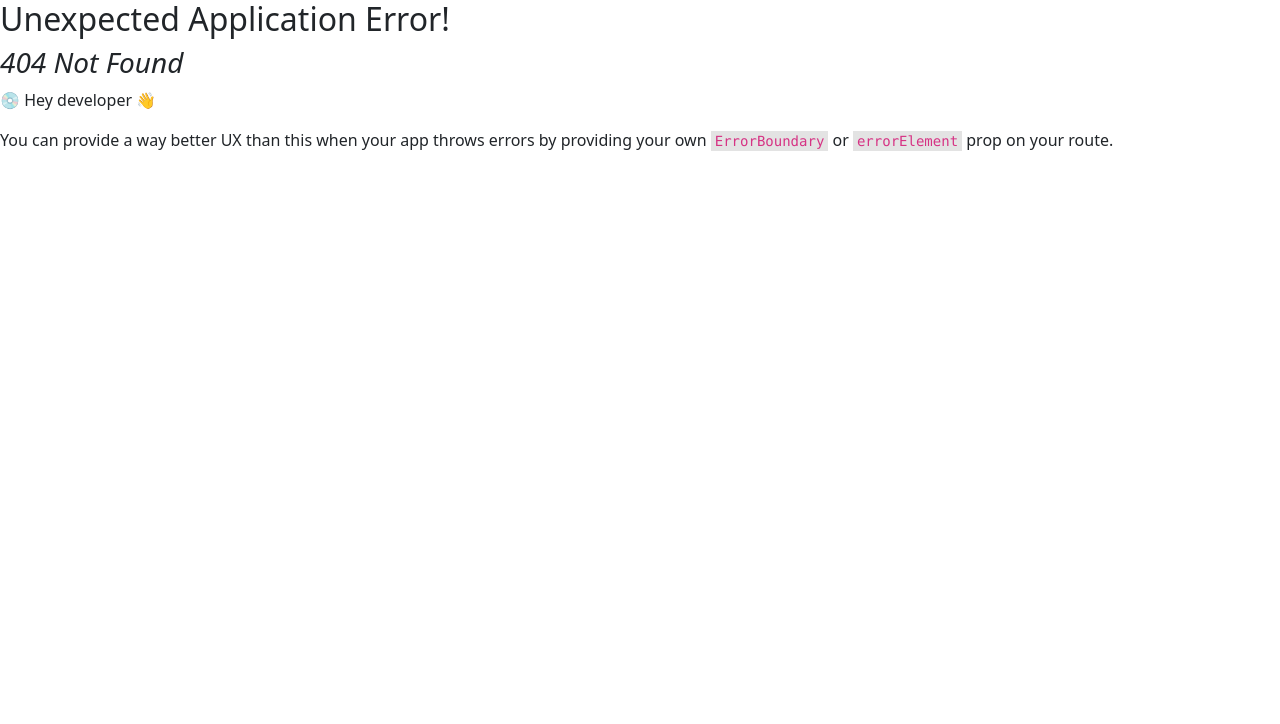
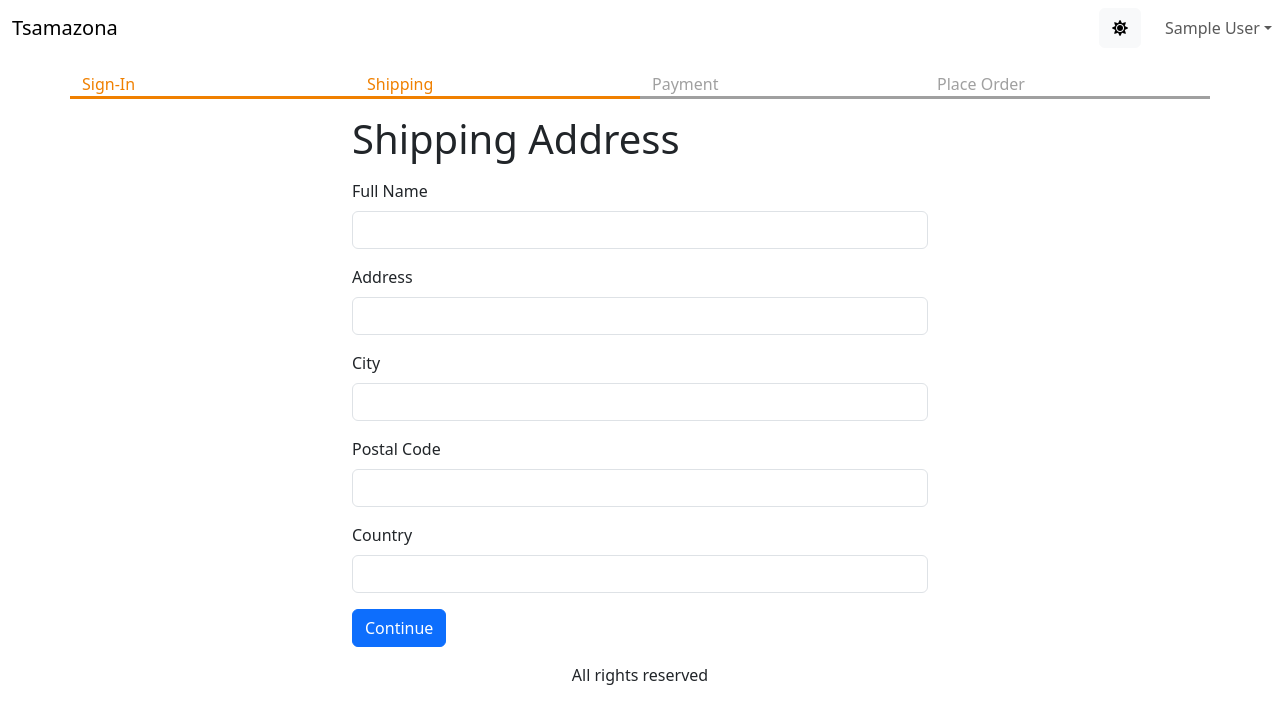
Before and after one commit to A-Ghoujal/ts-mern-amazona, a React (Vite) app in the folder frontend/: page /shipping in a window 1280 px wide. Before the commit this address had no page. Shown: the top 724 px of the page. Built offline with nearby package versions, Linux system fonts and the light colour scheme; sample sign-in values are in the browser's storage.

Commit message:
Create Shipping Page

```diff
--- a/frontend/src/Store.tsx
+++ b/frontend/src/Store.tsx
@@ -1,6 +1,6 @@
 /* eslint-disable no-case-declarations */
 import React from 'react'
-import { Cart, CartItem } from './types/Cart'
+import { Cart, CartItem, ShippingAddress } from './types/Cart'
 import { UserInfo } from './types/UserInfo'
 
 type AppState = {
@@ -43,7 +43,7 @@
   | { type: 'CART_REMOVE_ITEM'; payload: CartItem }
   | { type: 'USER_SIGNIN'; payload: UserInfo }
   | { type: 'USER_SIGNOUT' }
-
+  | { type: 'SAVE_SHIPPING_ADDRESS'; payload: ShippingAddress }
 function reducer(state: AppState, action: Action): AppState {
   switch (action.type) {
     case 'SWITCH_MODE':
@@ -96,6 +96,14 @@
             totalPrice: 0,
           },
         }
+        case 'SAVE_SHIPPING_ADDRESS':
+          return {
+            ...state,
+            cart: {
+              ...state.cart,
+              shippingAddress: action.payload,
+            },
+          }
     default:
       return state
   }
--- /dev/null
+++ b/frontend/src/components/CheckoutSteps.tsx
@@ -0,0 +1,17 @@
+import { Col, Row } from 'react-bootstrap'
+
+export default function CheckoutSteps(props: {
+  step1?: boolean
+  step2?: boolean
+  step3?: boolean
+  step4?: boolean
+}) {
+  return (
+    <Row className="checkout-steps">
+      <Col className={props.step1 ? 'active' : ''}>Sign-In</Col>
+      <Col className={props.step2 ? 'active' : ''}>Shipping</Col>
+      <Col className={props.step3 ? 'active' : ''}>Payment</Col>
+      <Col className={props.step4 ? 'active' : ''}>Place Order</Col>
+    </Row>
+  )
+}
--- a/frontend/src/index.css
+++ b/frontend/src/index.css
@@ -27,3 +27,12 @@
 .small-container {
   max-width: 600px;
 }
+
+.checkout-steps > div {
+  border-bottom: 0.2rem solid #a0a0a0;
+  color: #a0a0a0;
+}
+.checkout-steps > div.active {
+  border-bottom: 0.2rem solid #f08000;
+  color: #f08000;
+}
--- a/frontend/src/main.tsx
+++ b/frontend/src/main.tsx
@@ -18,7 +18,7 @@
 import CartPage from './pages/CartPage';
 import SigninPage from './pages/SigninPage'
 import SignupPage from './pages/SignupPage'
-
+import ShippingAddressPage from './pages/ShippingAddressPage'
 
 const router = createBrowserRouter(
   createRoutesFromElements(
@@ -28,6 +28,7 @@
       <Route path="cart" element={<CartPage />} />
       <Route path="signin" element={<SigninPage />} />
       <Route path="signup" element={<SignupPage />} />
+      <Route path="shipping" element={<ShippingAddressPage />} />
     </Route>
 ));
 
--- /dev/null
+++ b/frontend/src/pages/ShippingAddressPage.tsx
@@ -0,0 +1,112 @@
+import { useContext, useEffect, useState } from 'react'
+import { Button, Form } from 'react-bootstrap'
+import { Helmet } from 'react-helmet-async'
+import { useNavigate } from 'react-router-dom'
+import CheckoutSteps from '../components/CheckoutSteps'
+import { Store } from '../Store'
+
+export default function ShippingAddressPage() {
+  const navigate = useNavigate()
+  const { state, dispatch } = useContext(Store)
+  const {
+    userInfo,
+    cart: { shippingAddress },
+  } = state
+
+  useEffect(() => {
+    if (!userInfo) {
+      navigate('/signin?redirect=/shipping')
+    }
+  }, [userInfo, navigate])
+
+  const [fullName, setFullName] = useState(shippingAddress.fullName || '')
+  const [address, setAddress] = useState(shippingAddress.address || '')
+  const [city, setCity] = useState(shippingAddress.city || '')
+  const [postalCode, setPostalCode] = useState(shippingAddress.postalCode || '')
+  const [country, setCountry] = useState(shippingAddress.country || '')
+
+  const submitHandler = (e: React.SyntheticEvent) => {
+    e.preventDefault()
+    dispatch({
+      type: 'SAVE_SHIPPING_ADDRESS',
+      payload: {
+        fullName,
+        address,
+        city,
+        postalCode,
+        country,
+      },
+    })
+    localStorage.setItem(
+      'shippingAddress',
+      JSON.stringify({
+        fullName,
+        address,
+        city,
+        postalCode,
+        country,
+      })
+    )
+
+    navigate('/payment')
+  }
+
+  return (
+    <div>
+      <Helmet>
+        <title>Shipping Address</title>
+      </Helmet>
+      <CheckoutSteps step1 step2></CheckoutSteps>
+      <div className="container small-container">
+        <h1 className="my-3">Shipping Address</h1>
+        <Form onSubmit={submitHandler}>
+          <Form.Group className="mb-3" controlId="fullName">
+            <Form.Label>Full Name</Form.Label>
+            <Form.Control
+              value={fullName}
+              onChange={(e) => setFullName(e.target.value)}
+              required
+            />
+          </Form.Group>
+          <Form.Group className="mb-3" controlId="address">
+            <Form.Label>Address</Form.Label>
+            <Form.Control
+              value={address}
+              onChange={(e) => setAddress(e.target.value)}
+              required
+            />
+          </Form.Group>
+          <Form.Group className="mb-3" controlId="city">
+            <Form.Label>City</Form.Label>
+            <Form.Control
+              value={city}
+              onChange={(e) => setCity(e.target.value)}
+              required
+            />
+          </Form.Group>
+          <Form.Group className="mb-3" controlId="postalCode">
+            <Form.Label>Postal Code</Form.Label>
+            <Form.Control
+              value={postalCode}
+              onChange={(e) => setPostalCode(e.target.value)}
+              required
+            />
+          </Form.Group>
+          <Form.Group className="mb-3" controlId="country">
+            <Form.Label>Country</Form.Label>
+            <Form.Control
+              value={country}
+              onChange={(e) => setCountry(e.target.value)}
+              required
+            />
+          </Form.Group>
+          <div className="mb-3">
+            <Button variant="primary" type="submit">
+              Continue
+            </Button>
+          </div>
+        </Form>
+      </div>
+    </div>
+  )
+}
```
